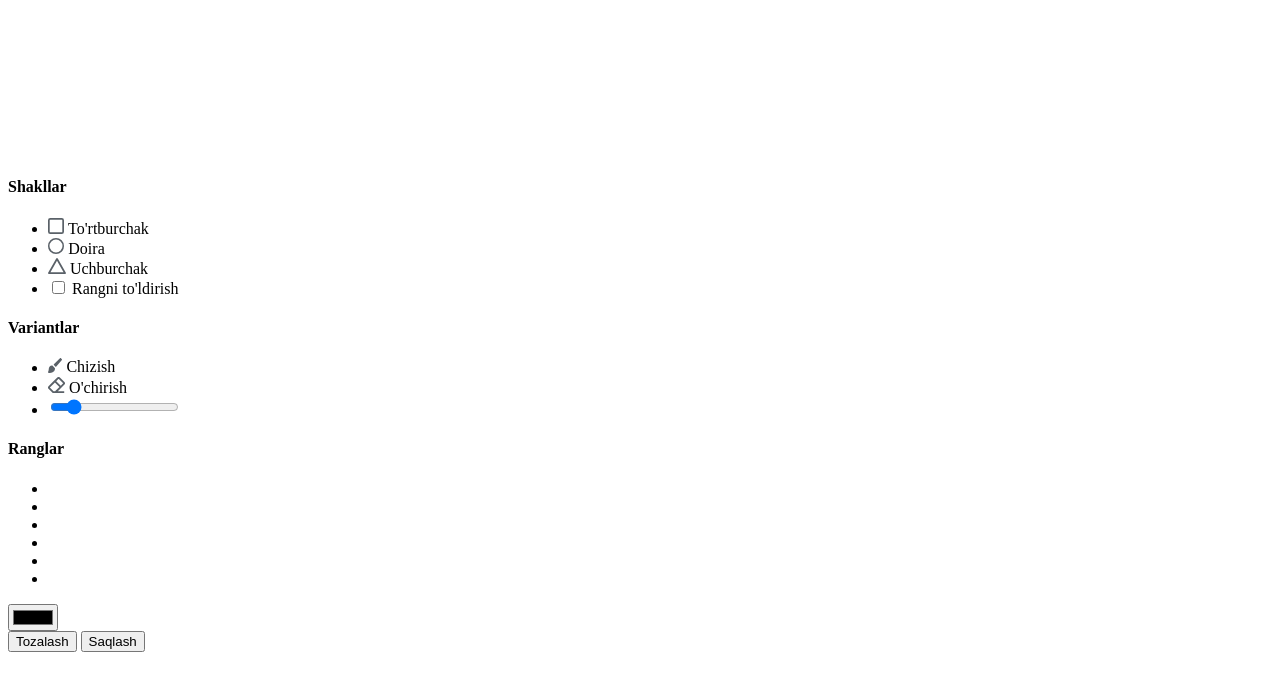
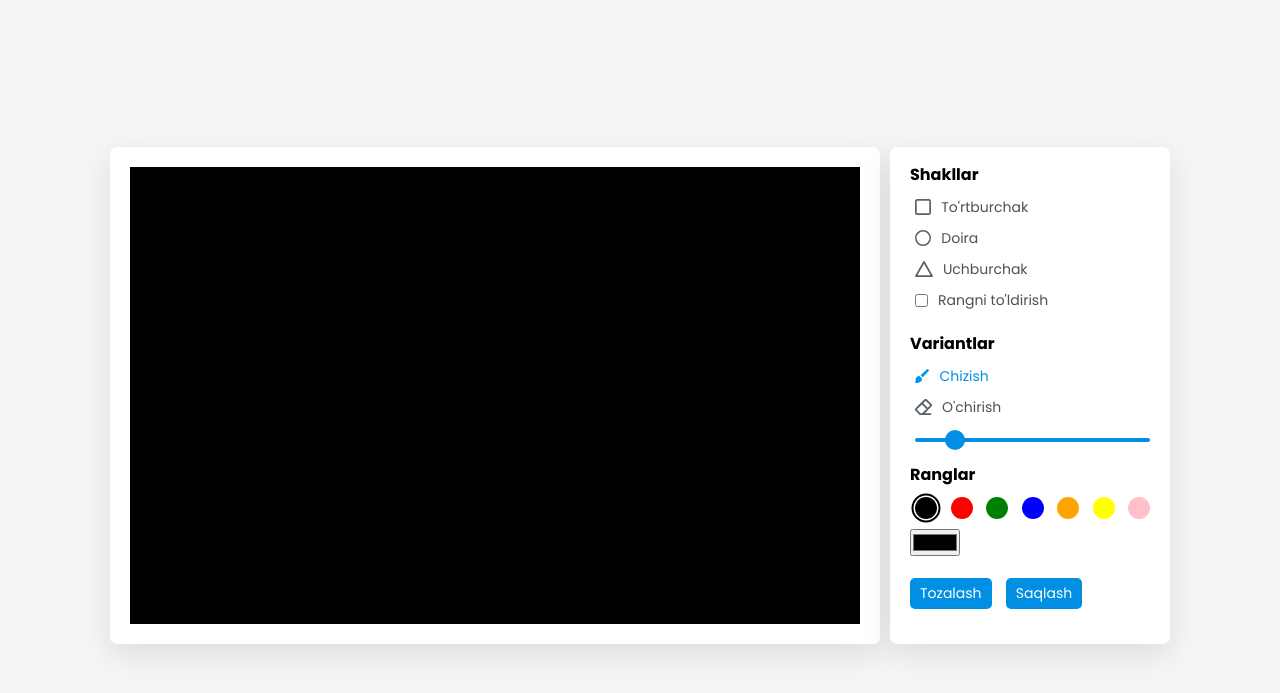
Before and after one commit to azizbek747/-3-Js-PainProject, a plain HTML site: page index.html in a window 1280 px wide. Shown: the part 5-698 px from the top of the page. Drawn offline with Linux system fonts and the light colour scheme.

Commit message:
#3 - Css styles

```diff
--- a/css/style.css
+++ b/css/style.css
@@ -0,0 +1,191 @@
+@import url('https://fonts.googleapis.com/css2?family=Poppins:ital,wght@0,100;0,200;0,300;0,400;0,500;0,600;0,700;0,800;0,900;1,100;1,200;1,300;1,400;1,500;1,600;1,700;1,800;1,900&display=swap');
+
+* {
+  margin: 0;
+  padding: 0;
+  box-sizing: border-box;
+  font-family: 'Poppins';
+}
+
+body {
+  display: flex;
+  align-items: center;
+  justify-content: center;
+  min-height: 100vh;
+  background: #f5f5f5;
+}
+
+.container {
+  display: flex;
+  width: 100%;
+  gap: 10px;
+  padding: 10px;
+  max-width: 1080px;
+}
+
+.drawing-board {
+  flex: 1;
+  background: #fff;
+  border-radius: 7px;
+  padding: 20px;
+  box-shadow: 0 10px 30px rgba(0, 0, 0, 0.1);
+}
+
+.drawing-board canvas {
+  width: 100%;
+  height: 100%;
+  background: #000;
+}
+
+.tools-board {
+  flex: 0 0 280px;
+  background: #fff;
+  border-radius: 7px;
+  padding: 15px 20px;
+  box-shadow: 0 10px 30px rgba(0, 0, 0, 0.1);
+}
+
+.tools-board .row {
+  margin-bottom: 20px;
+}
+
+.tools-board .row .options {
+  list-style: none;
+  margin: 10px 0 0 5px;
+}
+
+.tools-board .row .options .option {
+  display: flex;
+  cursor: pointer;
+  color: #505050;
+  font-size: 14px;
+  align-items: center;
+  user-select: none;
+}
+
+.tool {
+  margin-bottom: 10px;
+}
+
+.option :where(span, label) {
+  cursor: pointer;
+  padding-left: 10px;
+  user-select: none;
+}
+
+.tools-board .row .options .option #fill-color {
+  cursor: pointer;
+  height: 14px;
+  width: 14px;
+}
+
+.option:is(:hover, .active) img {
+  filter: invert(17%) sepia(90%) saturate(3000%) hue-rotate(900deg) brightness(100%) contrast(100%);
+}
+
+.option:is(:hover, .active) label {
+  color: #008fe2;
+}
+
+#size-slider {
+  width: 100%;
+  height: 4px;
+  -webkit-appearance: none;
+  appearance: none;
+  background: #008fe2;
+  -webkit-transition: 0.2s;
+  transition: opacity 0.2s;
+  border-radius: 5px;
+  outline: none;
+  margin-top: 10px;
+  cursor: pointer;
+}
+
+#size-slider::-webkit-slider-thumb {
+  -webkit-appearance: none;
+  appearance: none;
+  width: 20px;
+  height: 20px;
+  border-radius: 50%;
+  background: #008fe2;
+  cursor: pointer;
+}
+
+.colors .options {
+  display: flex;
+  justify-content: space-between;
+}
+
+.colors .options .option {
+  height: 22px;
+  width: 22px;
+  cursor: pointer;
+  list-style: none;
+  position: relative;
+  border-radius: 50%;
+}
+
+.colors .options .option.selected::before {
+  position: absolute;
+  content: '';
+  top: 50%;
+  left: 50%;
+  height: 25px;
+  width: 25px;
+  border-radius: inherit;
+  transform: translate(-50%, -50%);
+  border: 2px solid #000000;
+
+}
+
+
+.colors .options .option:nth-child(1) {
+  background: black;
+}
+.colors .options .option:nth-child(2) {
+  background: red;
+}
+.colors .options .option:nth-child(3) {
+  background: green;
+}
+.colors .options .option:nth-child(4) {
+  background: blue;
+}
+.colors .options .option:nth-child(5) {
+  background: orange;
+}
+.colors .options .option:nth-child(6) {
+  background: yellow;
+}
+.colors .options .option:nth-child(7) {
+  background: pink;
+}
+
+#color-picker {
+  margin-top: 10px;
+}
+
+
+
+.clear-canvas,
+.save-image {
+  background: #008fe2;
+  color: #fff;
+  padding: 5px 10px;
+  border-radius: 5px;
+  cursor: pointer;
+  font-size: 14px;
+  font-weight: 400;
+  border: none;
+  outline: none;
+  transition: all 0.2s ease;
+}
+
+.clear-canvas:hover,
+.save-image:hover {
+  background: #1f45db;
+}
+
+.save-image {
+  margin-left: 10px;
+}
--- a/index.html
+++ b/index.html
@@ -63,6 +63,8 @@
             <li class="option" id="blue"></li>
             <li class="option" id="orange"></li>
             <li class="option" id="yellow"></li>
+            <li class="option" id="pink"></li>
+
           </ul>
 
           <div>
```
